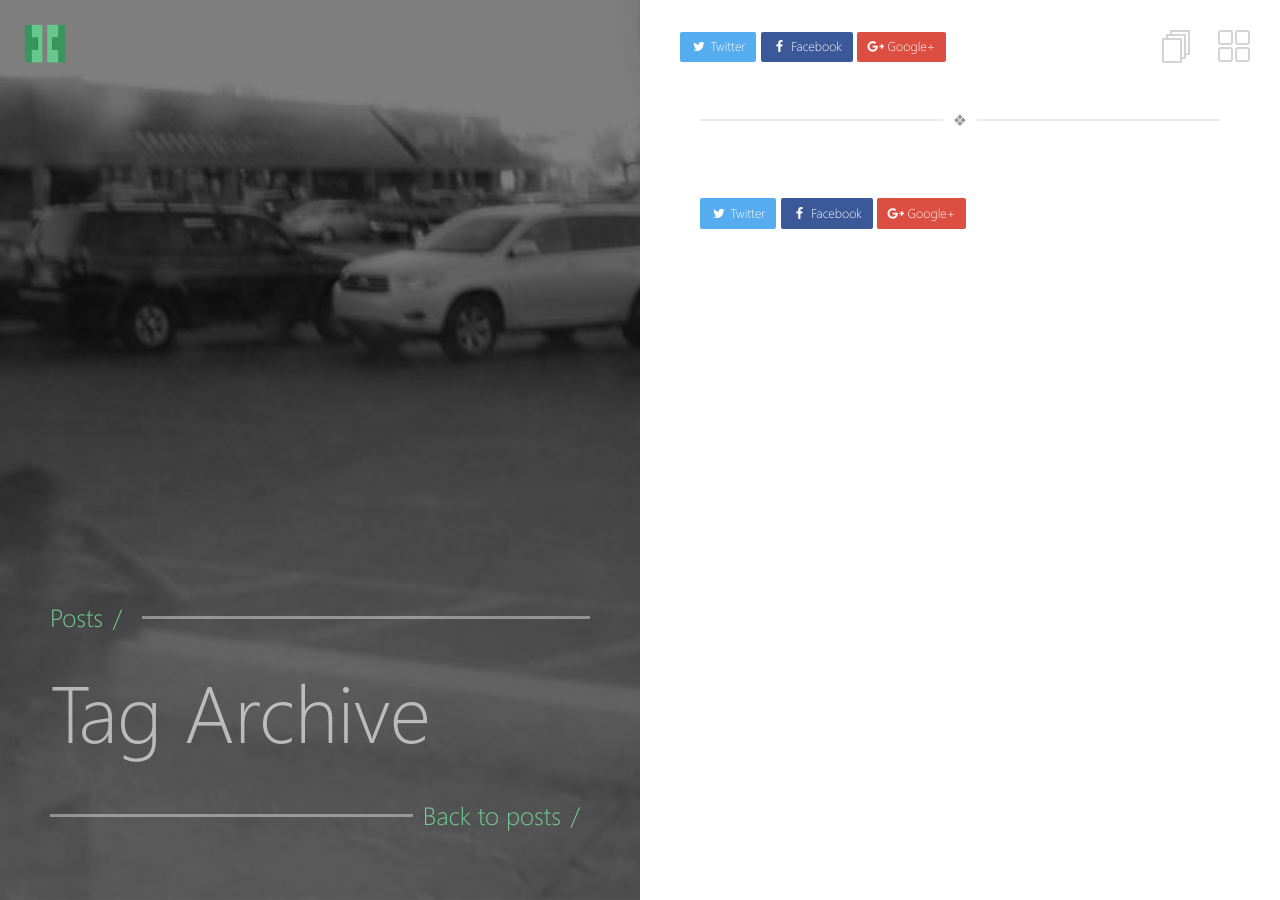
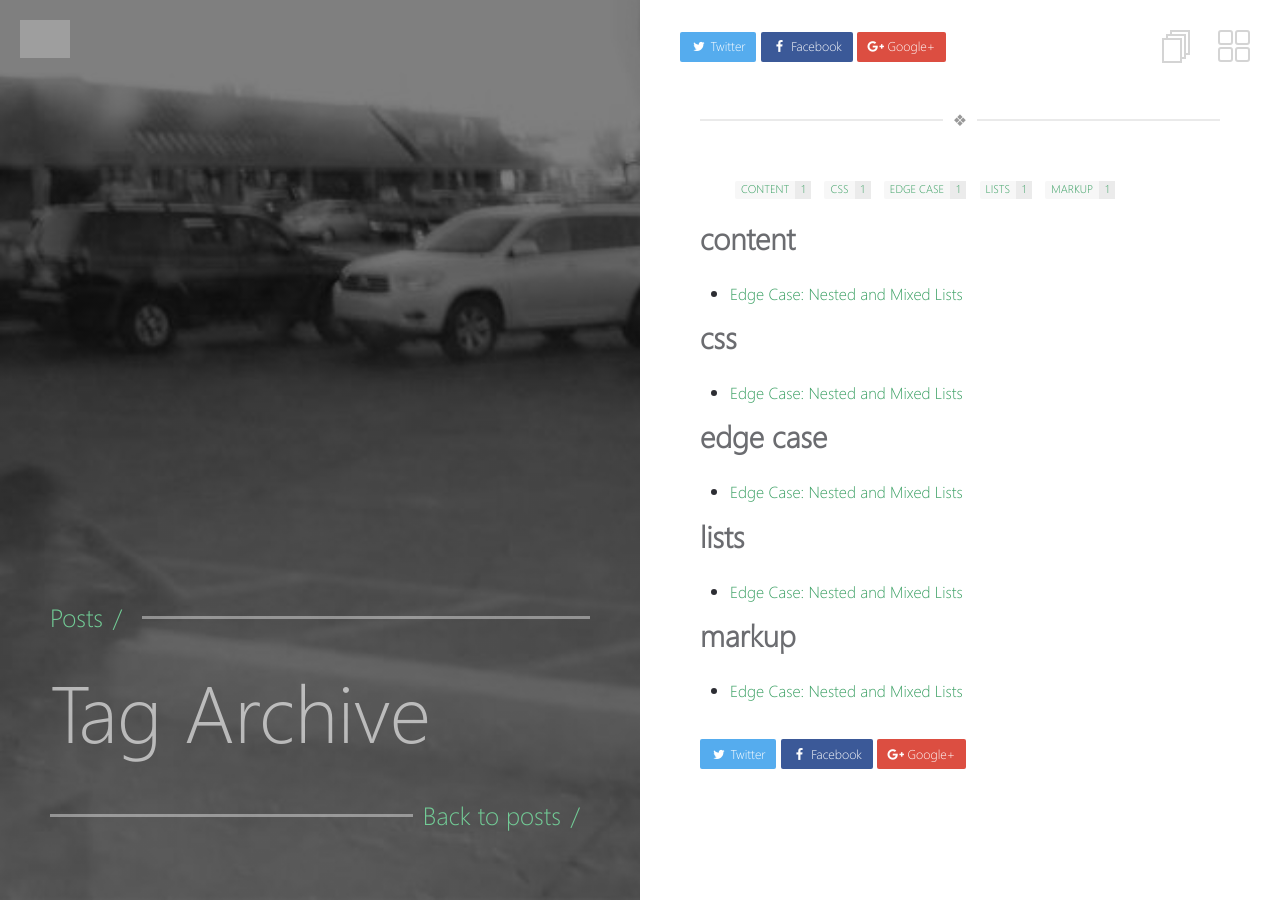
Before and after one commit to alexanderosmith/alexanderosmith-1.0, a Jekyll site: the page built from _pages/tags.md, in a window 1280 px wide. Built offline with Jekyll 4.4.1, drawn with Linux system fonts in a browser that asks for light colours.

Commit message:
Logo Change
Logo Change

```diff
--- a/_config.yml
+++ b/_config.yml
@@ -2,7 +2,7 @@
 title: Alexander O. Smith
 description: PhD Student, iSchool, Syracuse University
 url: https://aos11409.github.io
-logo: halve.png                                       # Site logo
+logo: aos150.png                                      # Site logo
 locale: en_US
 
 # Left Block Images
--- /dev/null
+++ b/_posts/2009-05-15-edge-case-nested-and-mixed-lists.md
@@ -0,0 +1,61 @@
+---
+layout: post
+title: "Edge Case: Nested and Mixed Lists"
+categories:
+  - Edge Case
+tags:
+  - content
+  - css
+  - edge case
+  - lists
+  - markup
+---
+
+Nested and mixed lists are an interesting beast. It's a corner case to make sure that
+
+* Lists within lists do not break the ordered list numbering order
+* Your list styles go deep enough.
+
+### Ordered -- Unordered -- Ordered
+
+1. ordered item
+2. ordered item
+  * **unordered**
+  * **unordered**
+    1. ordered item
+    2. ordered item
+3. ordered item
+4. ordered item
+
+### Ordered -- Unordered -- Unordered
+
+1. ordered item
+2. ordered item
+  * **unordered**
+  * **unordered**
+    * unordered item
+    * unordered item
+3. ordered item
+4. ordered item
+
+### Unordered -- Ordered -- Unordered
+
+* unordered item
+* unordered item
+  1. ordered
+  2. ordered
+    * unordered item
+    * unordered item
+* unordered item
+* unordered item
+
+### Unordered -- Unordered -- Ordered
+
+* unordered item
+* unordered item
+  * unordered
+  * unordered
+    1. **ordered item**
+    2. **ordered item**
+* unordered item
+* unordered item
```
Also changed, not shown: images/aos.png (added), 2 other files.
